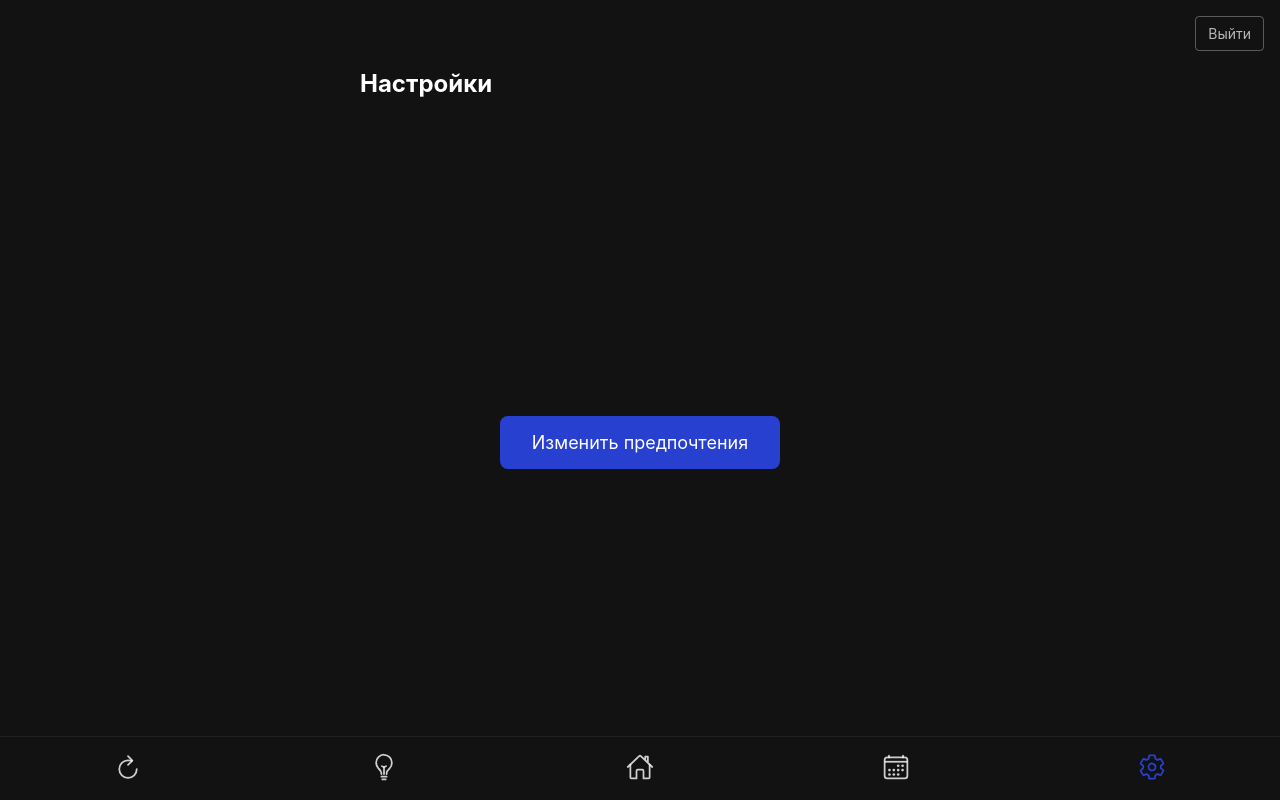
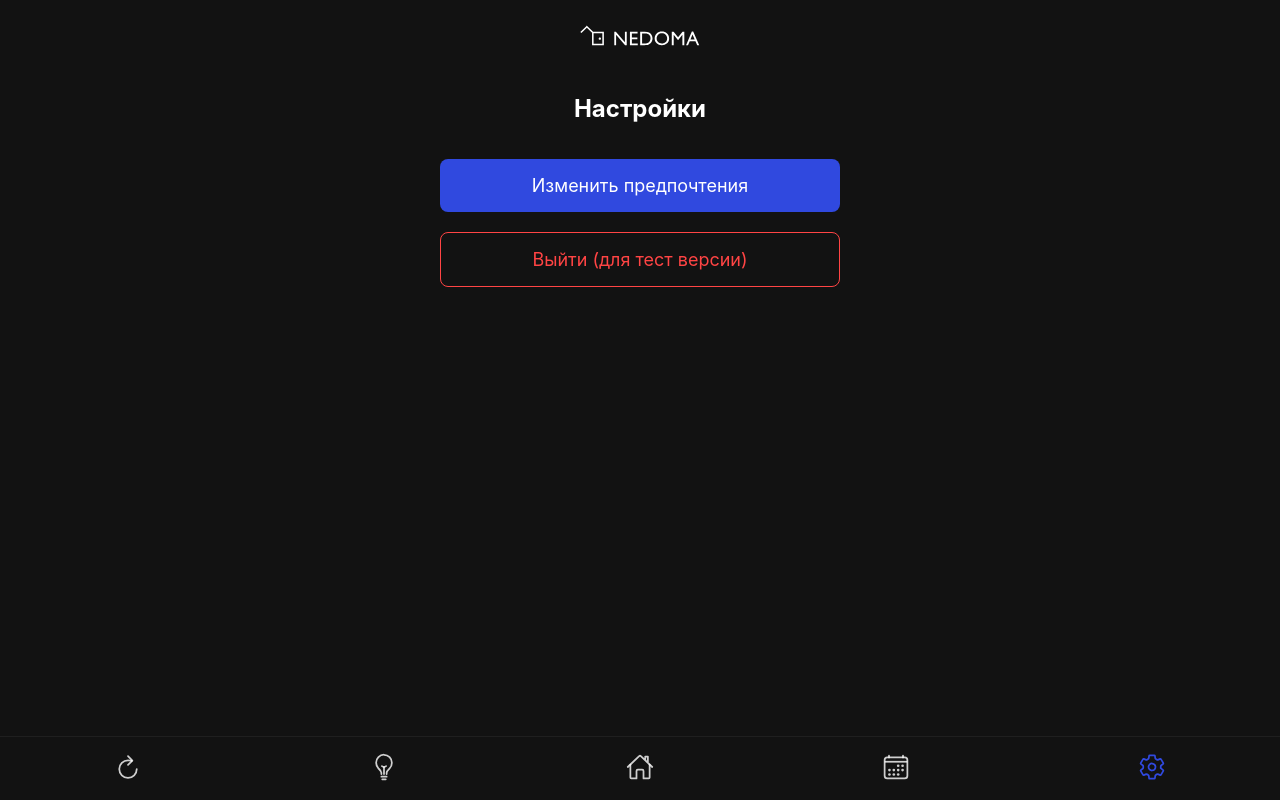
Before and after one commit to gri4014/nedoma, a React (Vite) app in the folder frontend/: page /events in a window 1280 px wide. Both pictures are taken after a click on the button 1152 px from the left and 768 px from the top of the page. Built offline with nearby package versions, Linux system fonts and the light colour scheme; no server answers.

Commit message:
Added Logo, Updated UI

```diff
--- a/frontend/src/components/common/BottomTabBar.tsx
+++ b/frontend/src/components/common/BottomTabBar.tsx
@@ -36,7 +36,7 @@ const TabButton = styled.button<{ $isActive: boolean }>`
   justify-content: center;
   background: transparent;
   border: none;
-  color: ${props => props.$isActive ? '#2840CF' : 'rgba(255, 255, 255, 0.8)'};
+  color: ${props => props.$isActive ? '#3049DF' : 'rgba(255, 255, 255, 0.8)'};
   font-size: 10px;
   width: 56px;
   height: 54px;
@@ -44,7 +44,7 @@ const TabButton = styled.button<{ $isActive: boolean }>`
   transition: color 0.2s ease;
 
   &:hover {
-    color: ${props => props.$isActive ? '#2840CF' : '#ffffff'};
+    color: ${props => props.$isActive ? '#3049DF' : '#ffffff'};
   }
 
   svg {
--- /dev/null
+++ b/frontend/src/components/common/Logo.tsx
@@ -0,0 +1,29 @@
+import React from 'react';
+import styled from 'styled-components';
+
+const LogoContainer = styled.div`
+  display: flex;
+  justify-content: center;
+  position: fixed;
+  top: 0;
+  left: 0;
+  right: 0;
+  z-index: 100;
+  padding: 25px 0;
+  background-color: #121212;
+`;
+
+const LogoImage = styled.img`
+  width: 120px;
+  height: auto;
+`;
+
+const Logo: React.FC = () => {
+  return (
+    <LogoContainer>
+      <LogoImage src="/logo.svg" alt="NEDOMA" />
+    </LogoContainer>
+  );
+};
+
+export default Logo;
--- a/frontend/src/pages/EventsPage.tsx
+++ b/frontend/src/pages/EventsPage.tsx
@@ -4,8 +4,9 @@ import styled from 'styled-components';
 import { CardDeck, CardDeckHandle } from '../components/swipe/CardDeck';
 import { SavedEventsTab } from '../components/saved/SavedEventsTab';
 import { BottomTabBar } from '../components/common/BottomTabBar';
+import Logo from '../components/common/Logo';
 import { IEvent } from '../types/event';
-import api, { userEventApi } from '../services/api';
+import { userEventApi } from '../services/api';
 import { useAuth } from '../contexts/AuthContext';
 
 const PageContainer = styled.div`
@@ -17,26 +18,6 @@ const PageContainer = styled.div`
   position: relative;
 `;
 
-const LogoutButton = styled.button`
-  position: absolute;
-  top: 16px;
-  right: 16px;
-  background-color: transparent;
-  color: rgba(255, 255, 255, 0.7);
-  border: 1px solid rgba(255, 255, 255, 0.3);
-  border-radius: 4px;
-  padding: 8px 12px;
-  font-size: 14px;
-  cursor: pointer;
-  z-index: 10;
-  transition: all 0.2s ease;
-
-  &:hover {
-    background-color: rgba(255, 255, 255, 0.1);
-    color: white;
-  }
-`;
-
 const ContentContainer = styled.div`
   flex: 1;
   display: flex;
@@ -45,7 +26,7 @@ const ContentContainer = styled.div`
   padding: 0 20px;
   padding-bottom: 84px; /* Space for bottom tab bar - exactly matching its height */
   min-height: 0; /* Required for proper flex behavior with scrolling */
-  margin-top: auto; /* Push content to the bottom */
+  margin-top: 75px; /* Space after fixed logo (25px logo padding + 25px padding bottom + 25px spacing) */
 `;
 
 const DeckContainer = styled.div`
@@ -69,7 +50,6 @@ const SavedContainer = styled.div`
 `;
 
 export const EventsPage: React.FC = () => {
-  const { logout } = useAuth();
   const navigate = useNavigate();
   const location = useLocation();
   const [activeTab, setActiveTab] = useState('cards');
@@ -82,13 +62,6 @@ export const EventsPage: React.FC = () => {
   }, [location.state]);
   const [isProcessing, setIsProcessing] = useState(false);
   const cardDeckRef = useRef<CardDeckHandle>(null);
-
-  const handleLogout = () => {
-    logout();
-    // Clear API authorization header explicitly
-    api.defaults.headers.common['Authorization'] = '';
-    navigate('/');
-  };
 
   const handleTabChange = (tabId: string) => {
     switch (tabId) {
@@ -132,9 +105,7 @@ export const EventsPage: React.FC = () => {
 
   return (
     <PageContainer>
-      <LogoutButton onClick={handleLogout}>
-        Выйти
-      </LogoutButton>
+      <Logo />
       <ContentContainer>
         {activeTab === 'cards' ? (
           <DeckContainer>
--- a/frontend/src/pages/SettingsPage.tsx
+++ b/frontend/src/pages/SettingsPage.tsx
@@ -2,40 +2,22 @@ import React from 'react';
 import { useNavigate, useLocation } from 'react-router-dom';
 import styled from 'styled-components';
 import { BottomTabBar } from '../components/common/BottomTabBar';
+import Logo from '../components/common/Logo';
 import { useAuth } from '../contexts/AuthContext';
 import api from '../services/api';
-
-const LogoutButton = styled.button`
-  position: absolute;
-  top: 16px;
-  right: 16px;
-  background-color: transparent;
-  color: rgba(255, 255, 255, 0.7);
-  border: 1px solid rgba(255, 255, 255, 0.3);
-  border-radius: 4px;
-  padding: 8px 12px;
-  font-size: 14px;
-  cursor: pointer;
-  z-index: 10;
-  transition: all 0.2s ease;
-
-  &:hover {
-    background-color: rgba(255, 255, 255, 0.1);
-    color: white;
-  }
-`;
 
 const Title = styled.h1`
   font-size: 24px;
   color: #FFFFFF;
-  margin: 70px 0 50px;
-  padding: 0 20px;
-  text-align: left;
+  position: absolute;
+  top: 95px;
+  left: 0;
+  right: 0;
+  text-align: center;
   z-index: 1;
   width: 100%;
-  max-width: 600px;
-  margin-left: auto;
-  margin-right: auto;
+  padding: 0 20px;
+  margin: 0;
 `;
 
 const PageContainer = styled.div`
@@ -48,11 +30,14 @@ const PageContainer = styled.div`
 `;
 
 const ContentContainer = styled.div`
-  flex: 1;
+  position: absolute;
+  top: 159px; /* 95px (title top) + 24px (title height) + 40px (spacing) */
+  left: 0;
+  right: 0;
+  bottom: 84px; /* Space for bottom tab bar */
   display: flex;
-  align-items: center;
   justify-content: center;
-  padding: 20px 20px 84px; /* Top padding + Space for bottom tab bar */
+  padding: 0 20px;
 `;
 
 const SettingsContainer = styled.div`
@@ -61,10 +46,11 @@ const SettingsContainer = styled.div`
   display: flex;
   flex-direction: column;
   align-items: center;
+  gap: 20px; /* Space between buttons */
 `;
 
 const Button = styled.button`
-  background: #2840CF;
+  background: #3049DF;
   color: white;
   border: none;
   padding: 16px 32px;
@@ -72,14 +58,26 @@ const Button = styled.button`
   font-size: 18px;
   cursor: pointer;
   transition: all 0.2s ease;
+  width: 100%;
+  max-width: 400px;
 
   &:hover {
-    background: #1f32a8;
+    background: #2840CF;
     transform: translateY(-1px);
   }
 
   &:active {
     transform: translateY(0);
+  }
+`;
+
+const LogoutButton = styled(Button)`
+  background: transparent;
+  border: 1px solid #FF4444;
+  color: #FF4444;
+
+  &:hover {
+    background: rgba(255, 68, 68, 0.1);
   }
 `;
 
@@ -101,15 +99,16 @@ const SettingsPage = () => {
 
   return (
     <PageContainer>
-      <LogoutButton onClick={handleLogout}>
-        Выйти
-      </LogoutButton>
+      <Logo />
       <Title>Настройки</Title>
       <ContentContainer>
         <SettingsContainer>
           <Button onClick={handleClick}>
             Изменить предпочтения
           </Button>
+          <LogoutButton onClick={handleLogout}>
+            Выйти (для тест версии)
+          </LogoutButton>
         </SettingsContainer>
       </ContentContainer>
       <BottomTabBar
```
Also changed, not shown: frontend/public/logo.svg (added).
